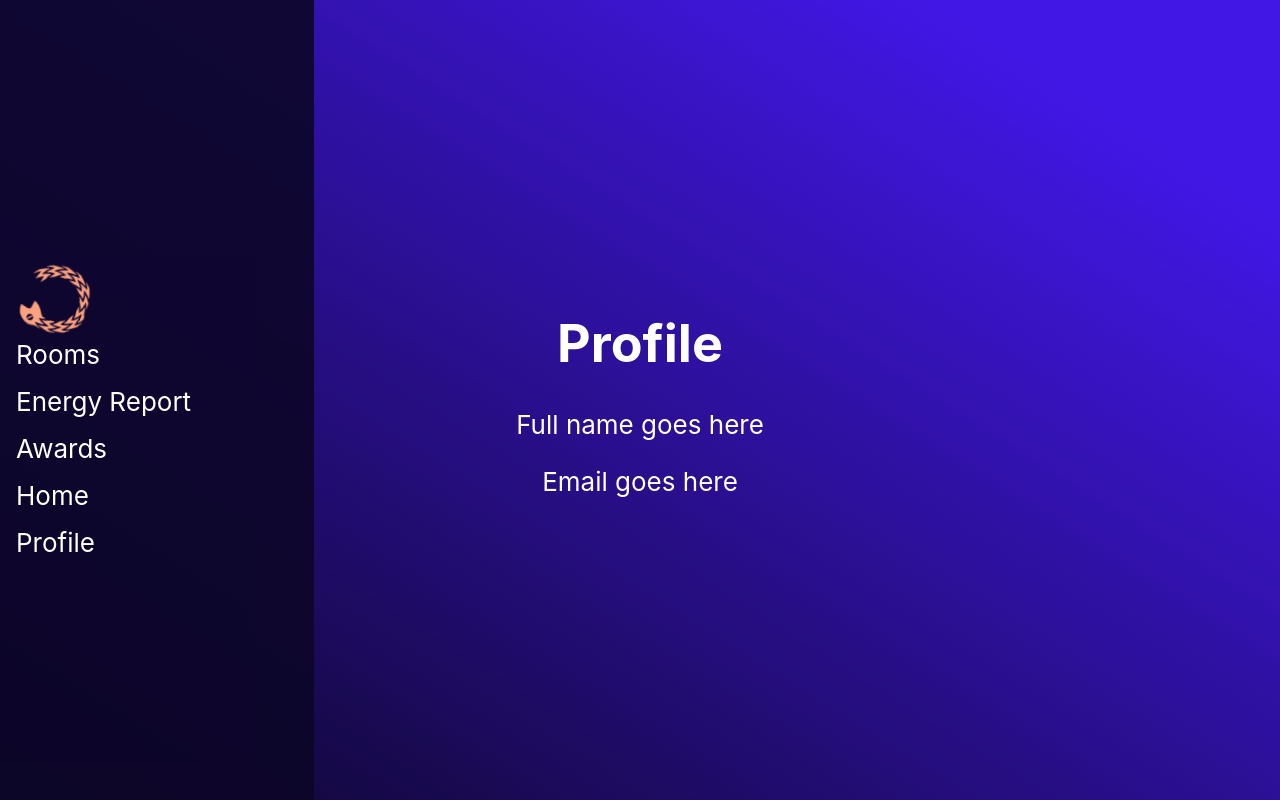
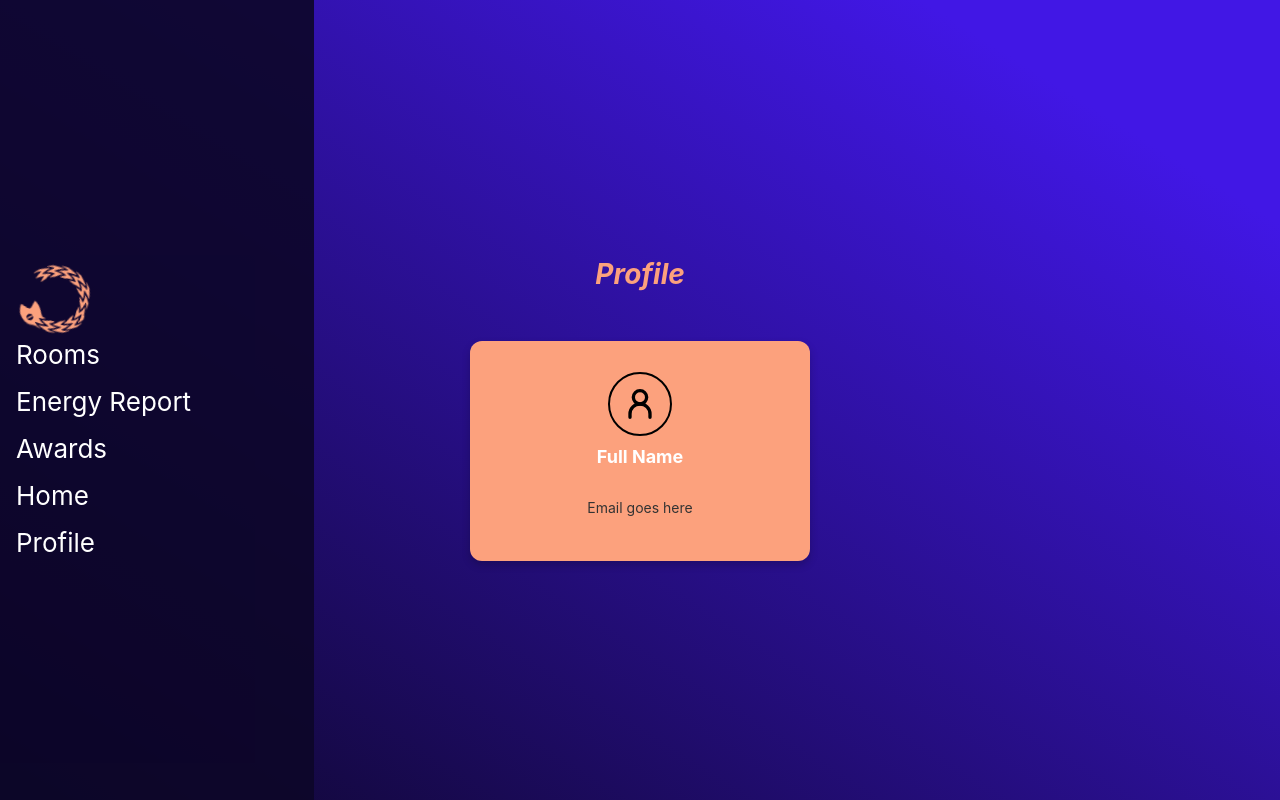
Before and after one commit to Hamish-MarshallDawson/iteration-inc, a React (Create React App) app: page /profile in a window 1280 px wide. Built offline with nearby package versions, Linux system fonts and the light colour scheme.

Commit message:
added the box for user info, and made it look good next steps: to add the update profile box with the same consistancy

```diff
--- /dev/null
+++ b/src/css/profile-page.css
@@ -0,0 +1,79 @@
+.profile {
+    width: 100%;
+    max-width: 400px;
+    margin: 50px auto;
+    padding: 50px 300px 100px 100px;
+    border-radius: 20px;
+    box-shadow: 0 0 15px rgba(0, 0, 0, 0.1);
+    text-align: left;
+    position: relative;
+
+  }
+
+  /*
+  label {
+    display: block;
+    margin-bottom: 5px;
+    font-weight: bold;
+  }
+  */
+
+
+
+  .title {
+    font-size: 28px;
+    font-style: italic;
+    color: #fca17d; /* Matches the card color */
+    text-align: center;
+    margin-bottom: 50px;
+  }
+
+
+  .container {
+    display: flex;
+    flex-direction: column;
+    justify-content: center;
+    align-items: center;
+    height: 100vh;
+  }
+
+  .card {
+    width: 300px;
+    height: 180px;
+    background-color: #fca17d;
+    border-radius: 12px;
+    box-shadow: 0px 4px 8px rgba(0, 0, 0, 0.2);
+    display: flex;
+    flex-direction: column;
+    align-items: center;
+    justify-content: center;
+    text-align: center;
+    padding: 20px;
+  }
+
+  .profile-image {
+    width: 60px;
+    height: 60px;
+    border-radius: 50%;
+    border: 2px solid black;
+    display: flex;
+    align-items: center;
+    justify-content: center;
+  }
+
+  .profile-icon {
+    width: 40px;
+    height: 40px;
+  }
+
+
+
+  h3 {
+    margin-top: 10px;
+    font-size: 18px;
+  }
+
+  p {
+    font-size: 14px;
+    color: #333;
+  }
--- a/src/pages/ProfilePage.js
+++ b/src/pages/ProfilePage.js
@@ -1,15 +1,31 @@
 // Filename - pages/ProfilePage.js
 
 import React from "react";
-
-import "../App.css";
+import "../css/profile-page.css"; // Ensure this imports your CSS file
 
 const ProfilePage = () => {
   return (
-    <div className="App">
-      <h1>Profile</h1>
-      <p>Full name goes here </p>
-      <p>Email goes here </p>
+
+    <div className="container">
+      <h1 className="title">Profile</h1>
+      <div className="card">
+        <div className="profile-image">
+          <svg
+            viewBox="0 0 24 24"
+            fill="none"
+            stroke="black"
+            strokeWidth="2"
+            strokeLinecap="round"
+            strokeLinejoin="round"
+            className="profile-icon"
+          >
+            <circle cx="12" cy="8" r="4"></circle>
+            <path d="M6 20v-2a6 6 0 0112 0v2"></path>
+          </svg>
+        </div>
+        <h3>Full Name</h3>
+        <p>Email goes here</p>
+      </div>
     </div>
   );
 };
```
